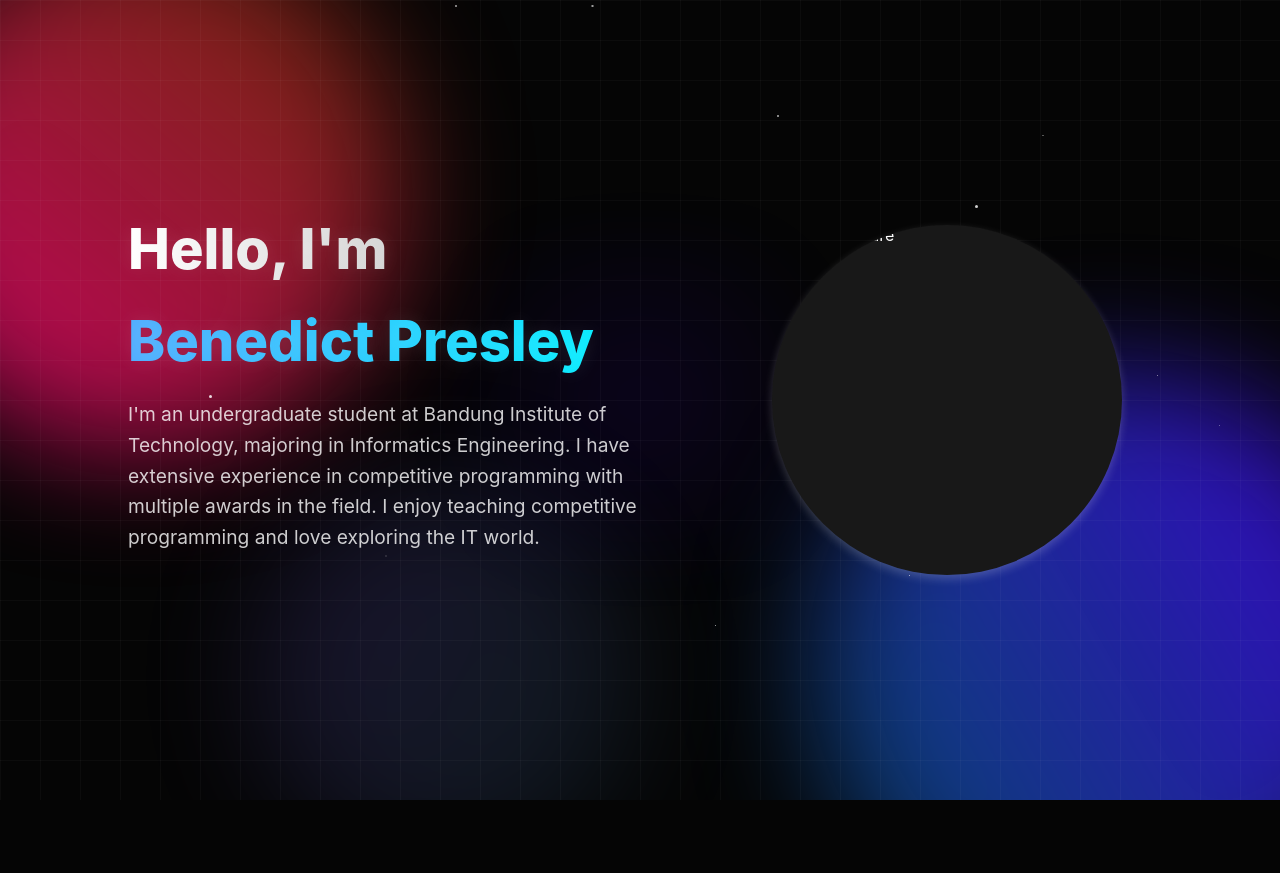
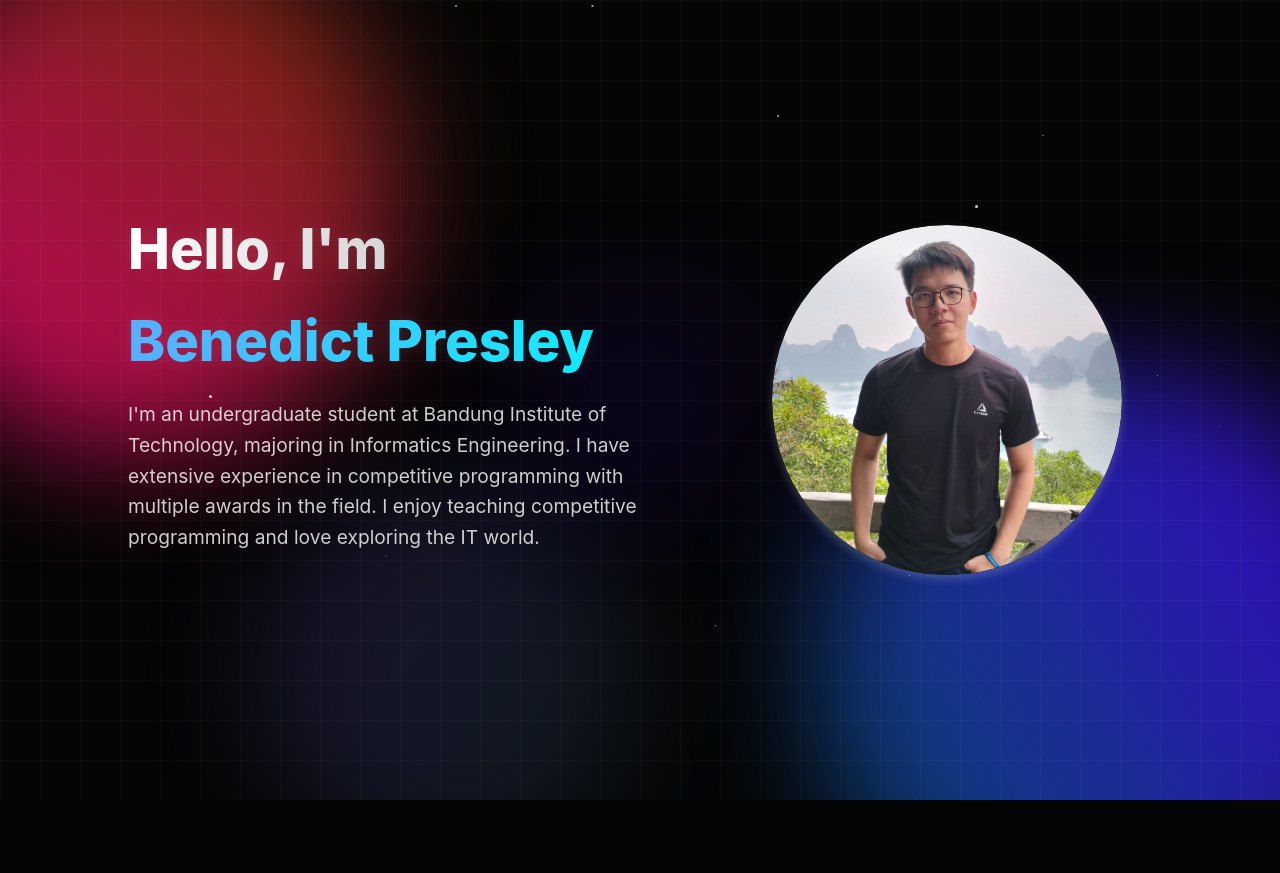
Before and after one commit to BP04/pure-html-css-portfolio, a plain HTML site: page index.html in a window 1280 px wide. Shown: the top 873 px of the page. Drawn offline with Linux system fonts and the light colour scheme.

Commit message:
profile picture

```diff
--- a/index.html
+++ b/index.html
@@ -48,7 +48,7 @@
         </div>
         <div class="image-container">
             <div class="circle-container">
-                <img src="../assets/profile-picture.jpeg" alt="Profile Picture" class="circle-image">
+                <img src="./assets/profile-picture.jpeg" alt="Profile Picture" class="circle-image">
             </div>
         </div>
     </section>
```
Also changed, not shown: assets/profile-picture.jpeg (added).
